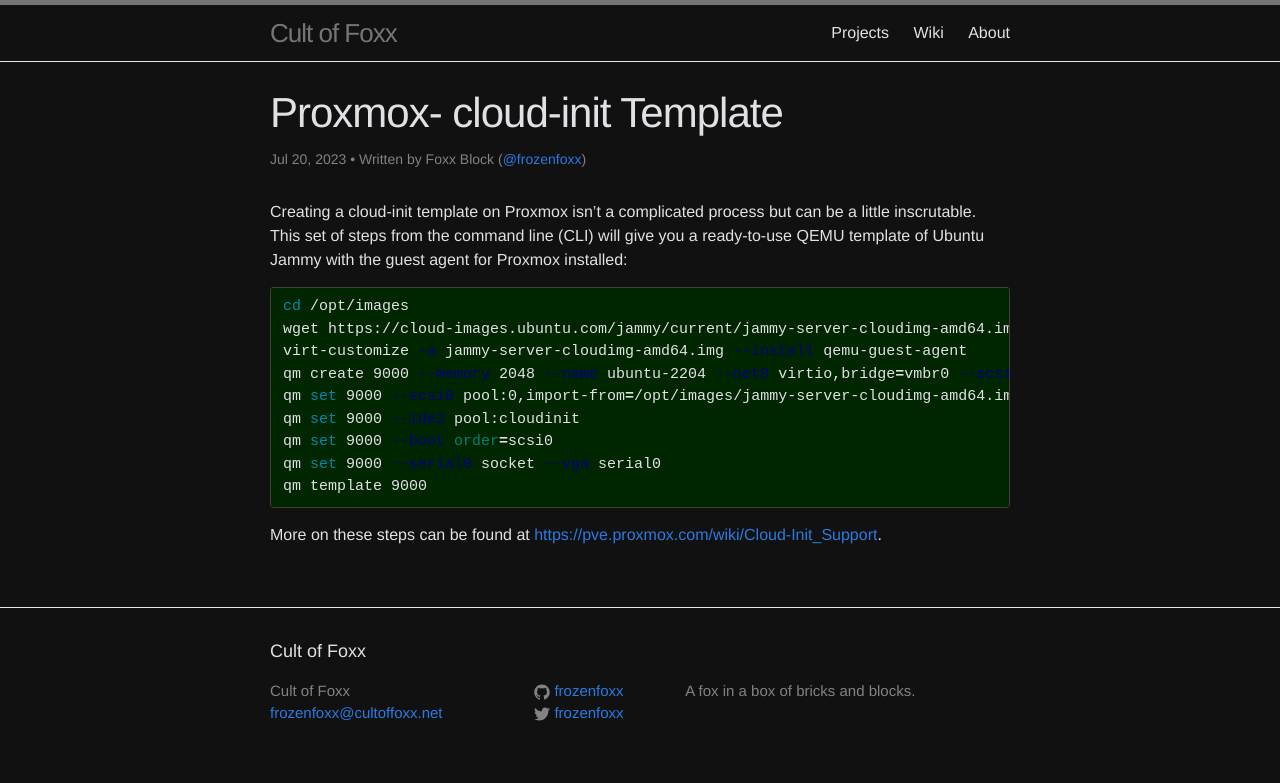
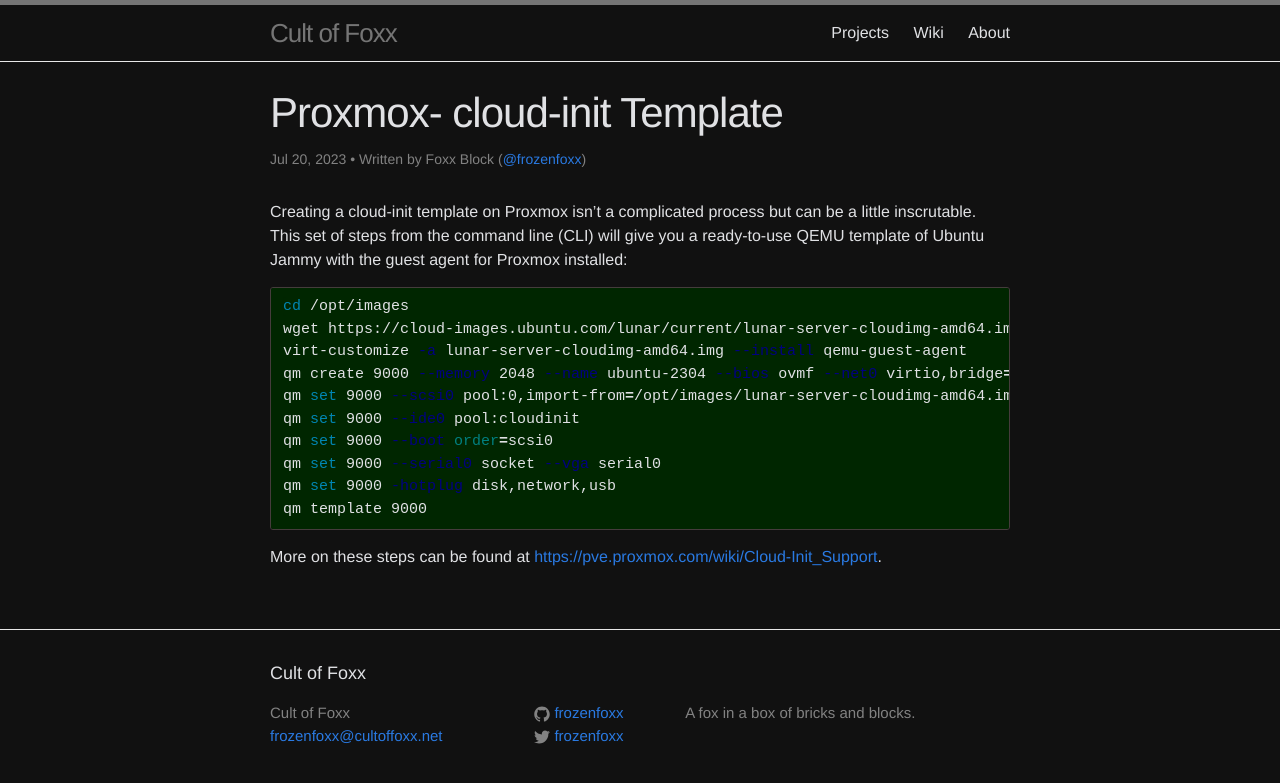
Before and after one commit to frozenfoxx/frozenfoxx.github.io, a Jekyll site: the page built from _posts/2023-07-20-proxmox-cloud-init-template.md, in a window 1280 px wide. Shown: the top 783 px of the page. Built offline with Jekyll 4.4.1, drawn with Linux system fonts in a browser that asks for light colours.

Commit message:
Fixed old cloud-init post

````diff
--- a/_posts/2023-07-20-proxmox-cloud-init-template.md
+++ b/_posts/2023-07-20-proxmox-cloud-init-template.md
@@ -13,13 +13,14 @@
 
 ```shell
 cd /opt/images
-wget https://cloud-images.ubuntu.com/jammy/current/jammy-server-cloudimg-amd64.img
-virt-customize -a jammy-server-cloudimg-amd64.img --install qemu-guest-agent
-qm create 9000 --memory 2048 --name ubuntu-2204 --net0 virtio,bridge=vmbr0 --scsihw virtio-scsi-pci
-qm set 9000 --scsi0 pool:0,import-from=/opt/images/jammy-server-cloudimg-amd64.img
-qm set 9000 --ide2 pool:cloudinit
+wget https://cloud-images.ubuntu.com/lunar/current/lunar-server-cloudimg-amd64.img
+virt-customize -a lunar-server-cloudimg-amd64.img --install qemu-guest-agent
+qm create 9000 --memory 2048 --name ubuntu-2304 --bios ovmf --net0 virtio,bridge=vmbr0 --scsihw virtio-scsi-pci
+qm set 9000 --scsi0 pool:0,import-from=/opt/images/lunar-server-cloudimg-amd64.img
+qm set 9000 --ide0 pool:cloudinit
 qm set 9000 --boot order=scsi0
 qm set 9000 --serial0 socket --vga serial0
+qm set 9000 -hotplug disk,network,usb
 qm template 9000
 ```
 
````
